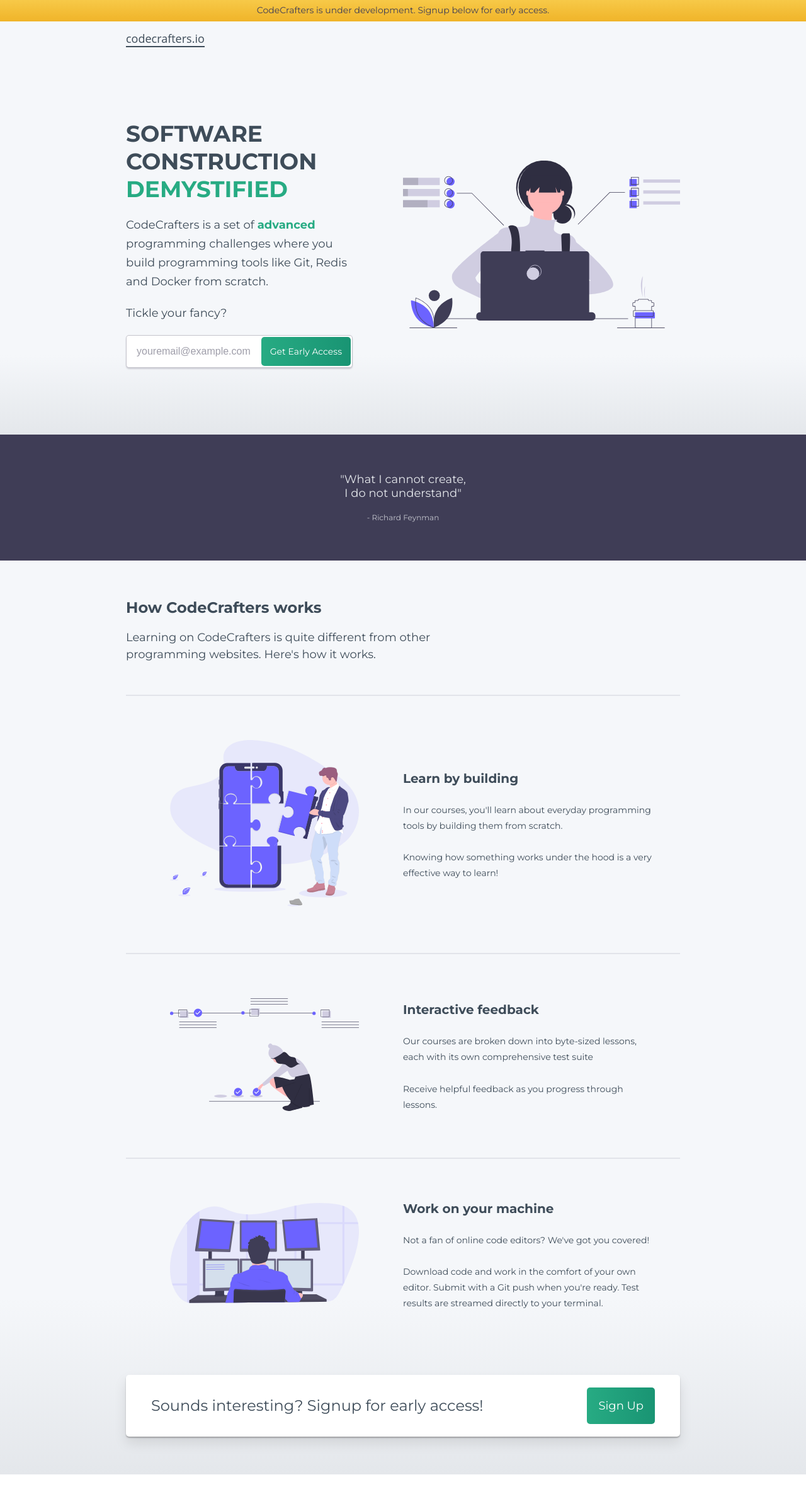
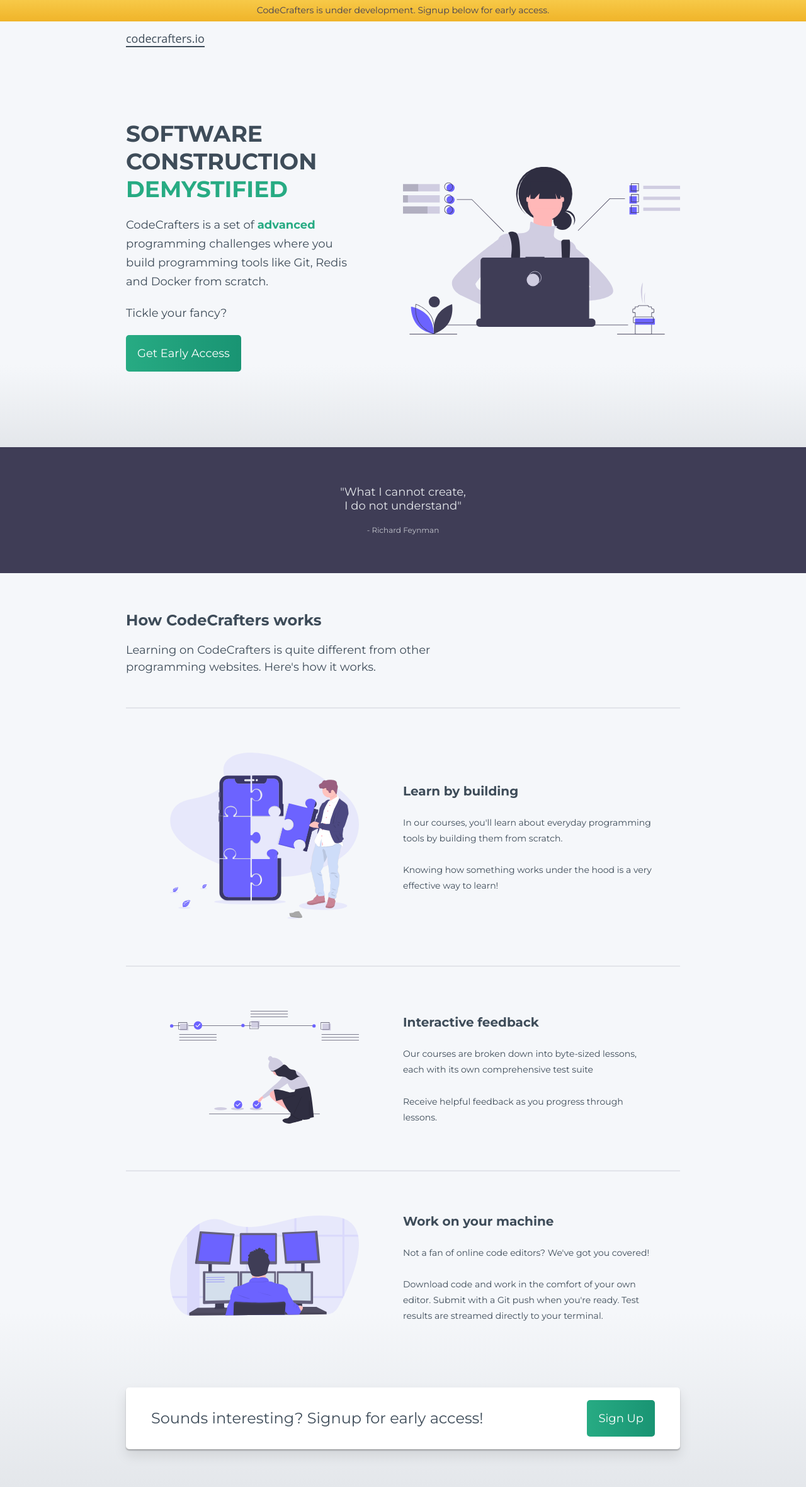
Before and after one commit to tapankavasthi/alpha-landing, a Jekyll site: the page built from index.html, in a window 1280 px wide. Shown: the whole page at 63% size. Built offline with Jekyll 4.4.1, drawn with Linux system fonts in a browser that asks for light colours.

Commit message:
Hookup early access page

```diff
--- a/index.html
+++ b/index.html
@@ -27,7 +27,9 @@
             <a href="{% app_url github.auth %}" class="primary-button">Sign Up</a>
             <a href="{% app_url github.auth %}" class="secondary-button">Explore Courses</a>
             </div> -->
-        {% include early_access_form.html %}
+        <div class="buttons">
+            <a href="/early-access" class="primary-button">Get Early Access</a>
+        </div>
     </div>
     <div class="image">
         <img alt="Man with code" src="/images/hero2.svg"/>
@@ -74,7 +76,7 @@
         Sounds interesting? Signup for early access!
     </span>
 
-    <a href="#early-access-input" class="primary-button">Sign Up</a>
+    <a href="/early-access" class="primary-button">Sign Up</a>
     </div>
 </div>
 </div>
```
